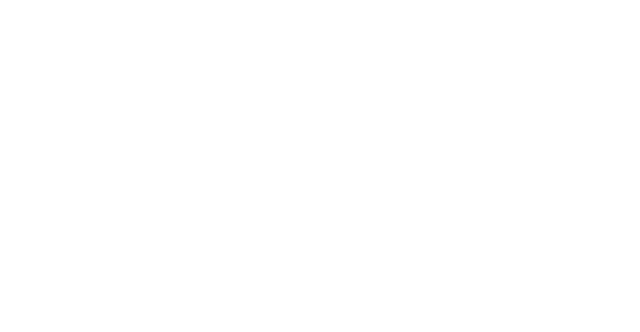
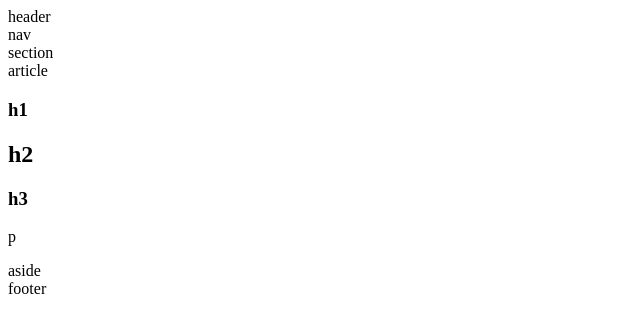
Before and after one commit to FrTime/HW-Wireframe, a plain HTML site: page index.html in a window 1280 px wide. Shown: the whole page, without its empty margins (0-640 px from the left). Drawn offline with Linux system fonts and the light colour scheme.

Commit message:
pieces in place

```diff
--- a/index.html
+++ b/index.html
@@ -10,19 +10,27 @@
 
 <body>
 
-<header></header>
+<header>header</header>
 
-<nav></nav>
+<nav>nav</nav>
 
-<section>
+<section>section
 
-    <article></article>
+    <article>article
+
+        <h1>h1</h1>
+        <h2>h2</h2>
+        <h3>h3</h3>
+
+        <p>p</p>
+
+    </article>
 
 </section>
 
-<aside></aside>
+<aside>aside</aside>
 
-<footer></footer>
+<footer>footer</footer>
 
 </body>
 </html>
```
